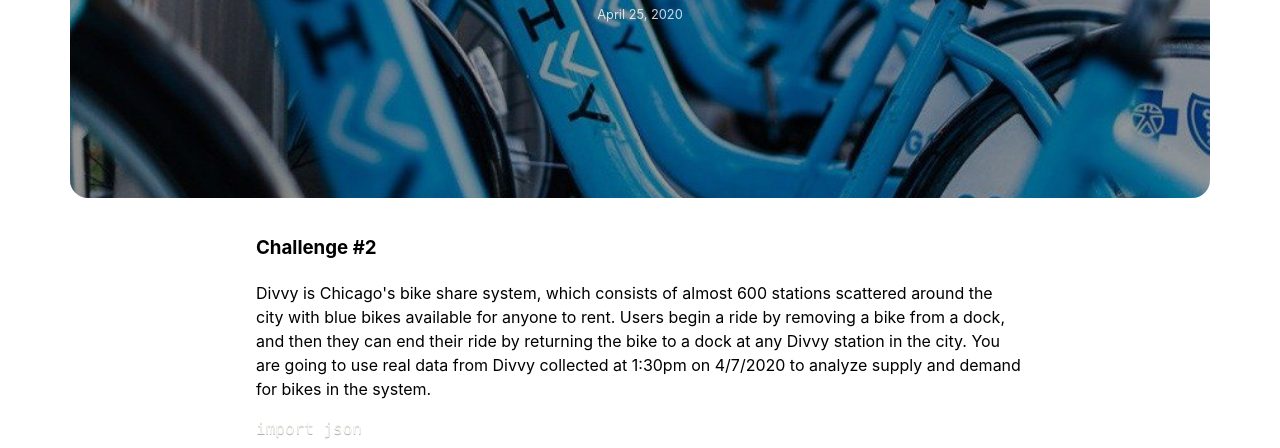
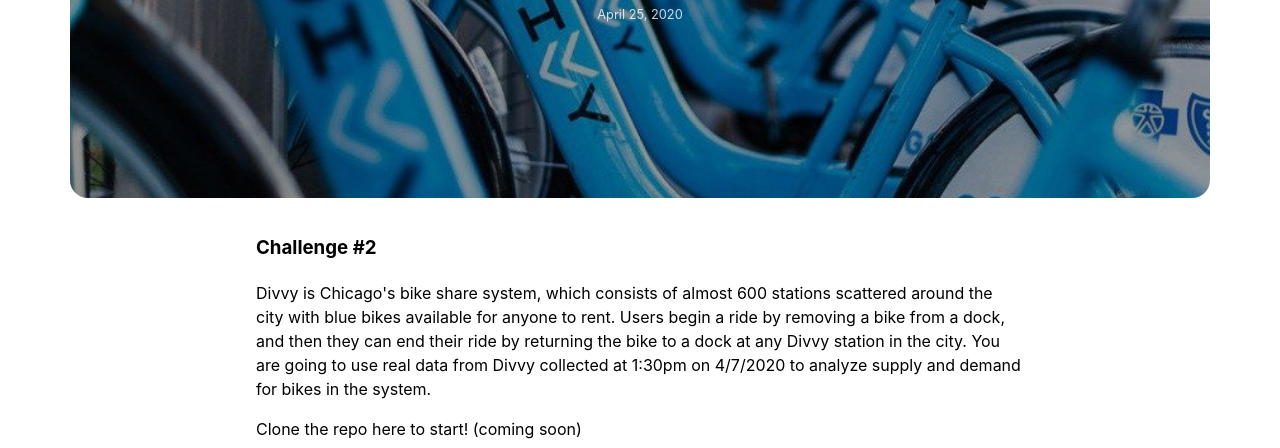
Before and after one commit to Programming-for-Public-Policy-TAs/python-challenge-site, a Gatsby site: page /challenge-1 in a window 1280 px wide. Shown: the part 352-800 px from the top of the page. Built offline with nearby package versions, Linux system fonts and the light colour scheme; Gatsby itself is replaced by a stand-in of ours; some packages are replaced by stand-ins of ours.

Commit message:
Update Blog “2020-02-20-with-code”

````diff
--- a/_data/blog/2020-02-20-with-code.md
+++ b/_data/blog/2020-02-20-with-code.md
@@ -8,6 +8,12 @@
 ### Challenge #2
 
 Divvy is Chicago's bike share system, which consists of almost 600 stations scattered around the city with blue bikes available for anyone to rent. Users begin a ride by removing a bike from a dock, and then they can end their ride by returning the bike to a dock at any Divvy station in the city. You are going to use real data from Divvy collected at 1:30pm on 4/7/2020 to analyze supply and demand for bikes in the system.
+
+
+
+Clone the repo here to start! (coming soon)
+
+
 
 ```python
 import json
````
